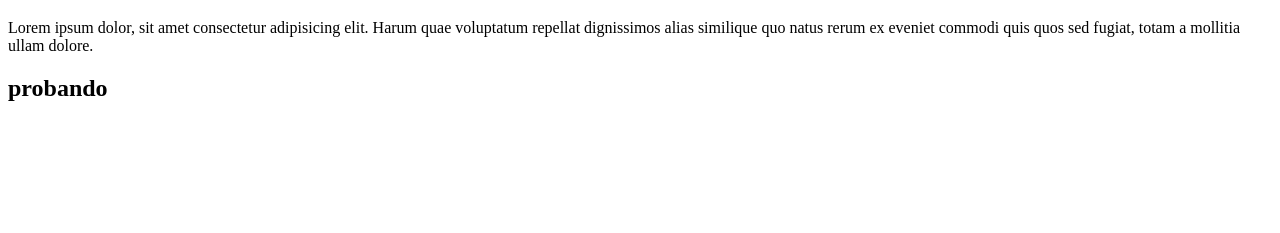
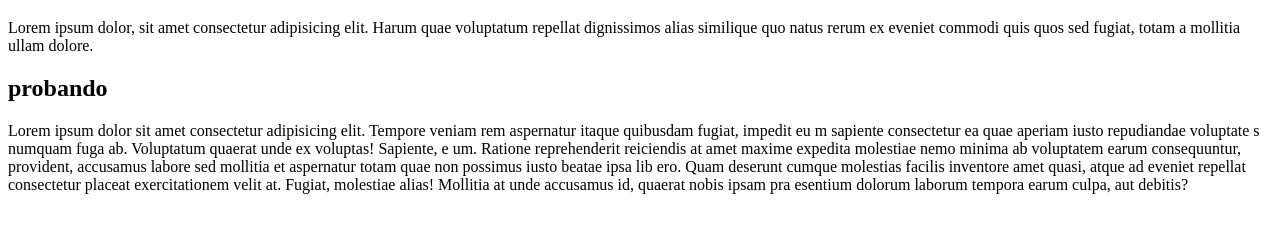
Before and after one commit to Antonmarchitec/ProyectoDePruebaGIT, a plain HTML site: page index.html in a window 1280 px wide. Shown: the part 61-294 px from the top of the page. Drawn offline with Linux system fonts and the light colour scheme.

Commit message:
Udate-101313

```diff
--- a/index.html
+++ b/index.html
@@ -15,5 +15,16 @@
          a mollitia ullam dolore.
     </p>
     <h2>probando</h2>
+    <p class="">Lorem ipsum dolor sit amet consectetur adipisicing elit.
+        Tempore veniam rem aspernatur itaque quibusdam fugiat, impedit eu
+        m sapiente consectetur ea quae aperiam iusto repudiandae voluptate
+        s numquam fuga ab. Voluptatum quaerat unde ex voluptas! Sapiente, e
+        um. Ratione reprehenderit reiciendis at amet maxime expedita molestiae
+         nemo minima ab voluptatem earum consequuntur, provident, accusamus labore
+          sed mollitia et aspernatur totam quae non possimus iusto beatae ipsa lib
+          ero. Quam deserunt cumque molestias facilis inventore amet quasi, atque
+          ad eveniet repellat consectetur placeat exercitationem velit at. Fugiat,
+           molestiae alias! Mollitia at unde accusamus id, quaerat nobis ipsam pra
+           esentium dolorum laborum tempora earum culpa, aut debitis?</p>
 </body>
 </html>
```
Also changed, not shown: 1 other file.
